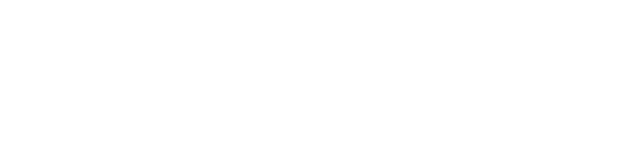
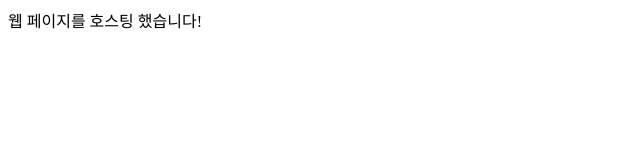
Before and after one commit to 4923/4923.github.io, a plain HTML site: page index.html in a window 1280 px wide. Shown: the whole page, without its empty margins (0-640 px from the left). Drawn offline with Linux system fonts and the light colour scheme.

Commit message:
Add files via upload

```diff
--- a/index.html
+++ b/index.html
@@ -6,6 +6,6 @@
     <title>멋쟁이 사자처럼 9기</title>
 </head>
 <body>
-
+    웹 페이지를 호스팅 했습니다!
 </body>
 </html>
```
